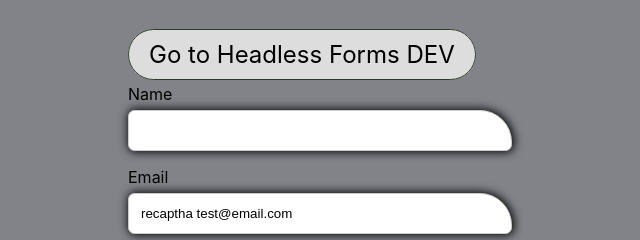
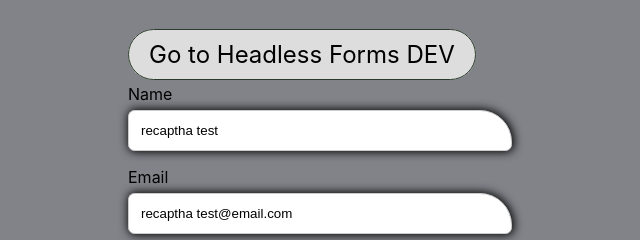
Before and after one commit to Spelanky/spelanky2.github.io, a plain HTML site: page index.html in a window 1280 px wide. Shown: the top 240 px of the page, 320-960 px from the left. Drawn offline with Linux system fonts and the light colour scheme.

Commit message:
upd prod

```diff
--- a/index.html
+++ b/index.html
@@ -27,7 +27,7 @@
          <input type="hidden" name="g-recaptcha-response" id="g-recaptcha-response" />
 
          <label for="name">Name</label>
-         <input type="text" id="name" name="name" required />
+         <input type="text" id="name" name="name" value="recaptha test" required />
          <label for="email">Email</label>
          <input type="email" id="email" name="email" value="recaptha test@email.com" />
 
```
